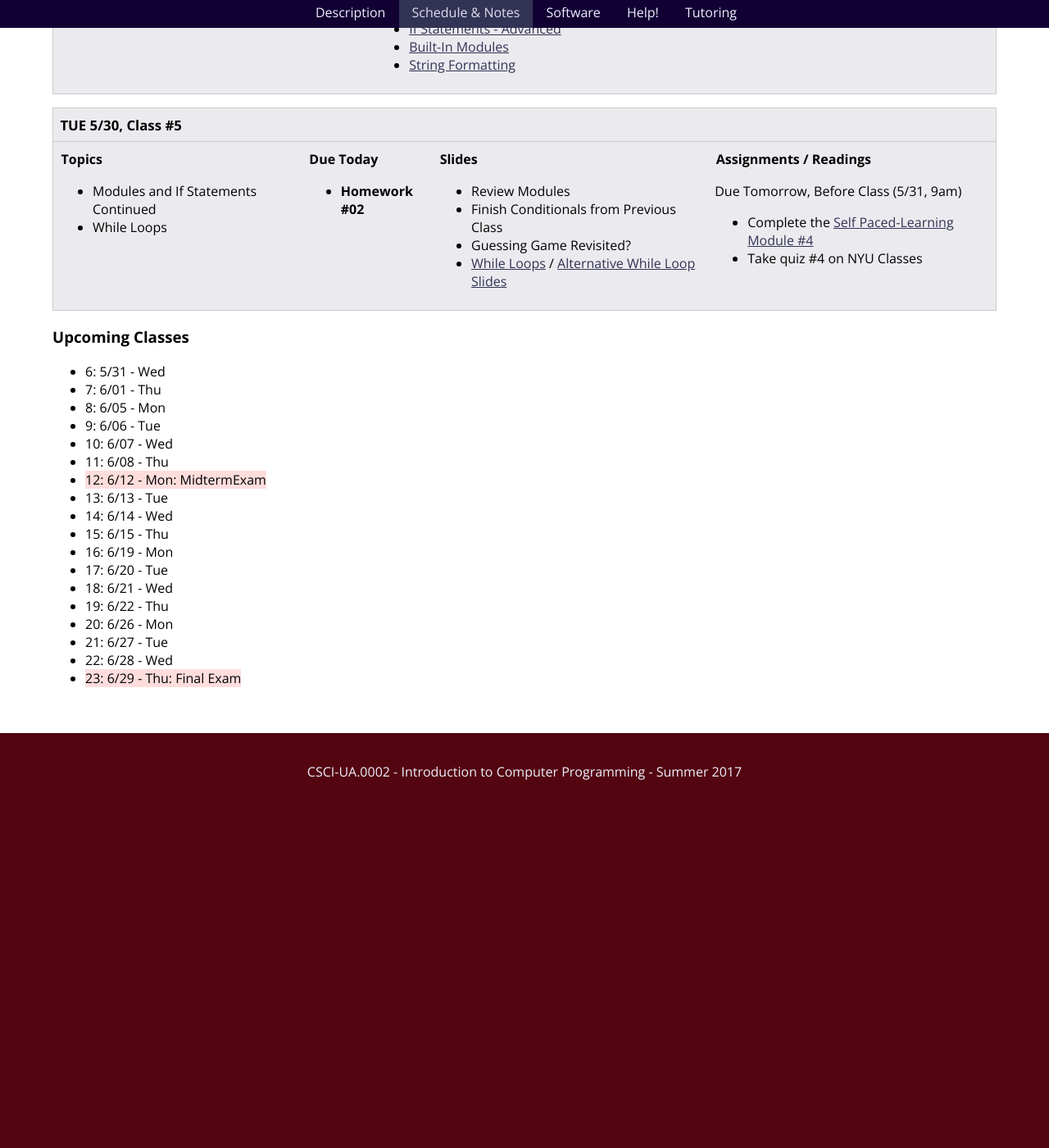
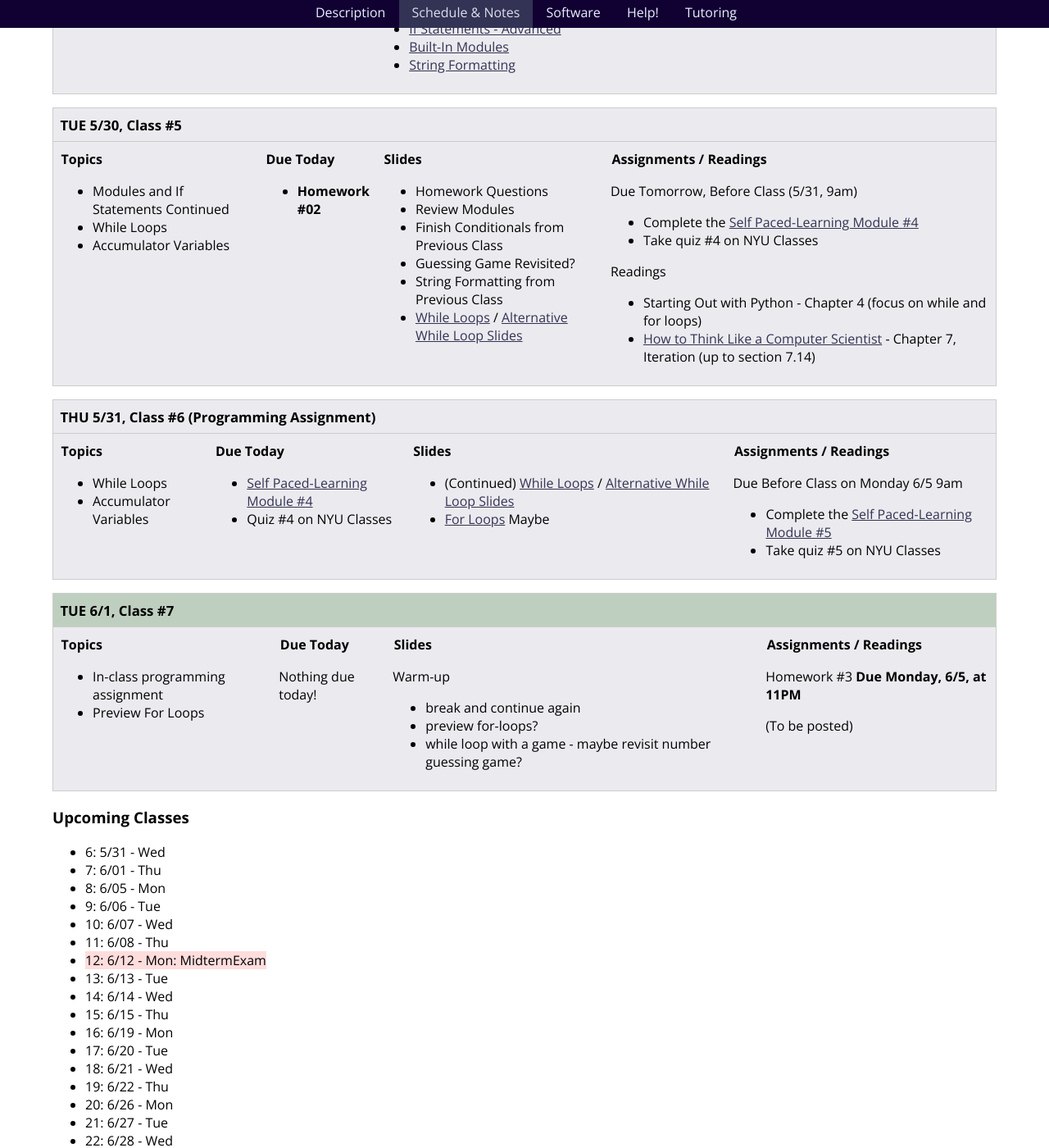
Before and after one commit to foureyes/csci-ua.0002-summer2017-001, a Jekyll site: the page built from schedule.markdown, in a window 1280 px wide and 1400 px high, scrolled down 2499 px. Shown: the whole window at 82% size. Built offline with Jekyll 4.4.1, drawn with Linux system fonts in a browser that asks for light colours; before the commit the page ends 3525 px from its top, so only the background shows below that.

Commit message:
add classes 5, 6, 7 and 8

```diff
--- a/_includes/classes/class-05.markdown
+++ b/_includes/classes/class-05.markdown
@@ -31,10 +31,11 @@ THUR
 <article class="slides" markdown="block">
 #### Slides
 
-
+* Homework Questions
 * Review Modules
 * Finish Conditionals from Previous Class
 * Guessing Game Revisited?
+* String Formatting from Previous Class
 * [While Loops](classes/07/while.html) / [Alternative While Loop Slides](classes/07/while-revisited.html)
 
 {% comment %}
@@ -67,6 +68,11 @@ Due Tomorrow, Before Class (5/31, 9am)
 
 * Complete the [Self Paced-Learning Module #4]({{ site.module4 }})
 * Take quiz #4 on NYU Classes
+
+Readings
+
+* {{ site.bookq }} - Chapter 4 (focus on while and for loops)
+* [{{ site.bookt }}](http://openbookproject.net/thinkcs/python/english3e/iteration.html) - Chapter 7, Iteration (up to section 7.14)
 
 </article>
 
--- /dev/null
+++ b/_includes/classes/class-06.markdown
@@ -0,0 +1,72 @@
+<article class="due" markdown="block">
+#### Due Today
+
+* [Self Paced-Learning Module #4]({{ site.module4 }})
+* Quiz #4 on NYU Classes
+
+<!--
+* Homework
+-->
+
+</article>
+
+<article class="slides" markdown="block">
+#### Slides
+
+* (Continued) [While Loops](classes/07/while.html) / [Alternative While Loop Slides](classes/07/while-revisited.html)
+* [For Loops](classes/07/for.html) Maybe
+
+<!--
+* [Review](classes/07/review.html)
+* [String Formatting](classes/07/string-formatting.html)
+* [Built-In Modules](classes/07/modules.html)
+-->
+</article>
+
+<article class="assignments" markdown="block">
+#### Assignments / Readings
+
+Due Before Class on Monday 6/5 9am
+
+* Complete the [Self Paced-Learning Module #5]({{ site.module5 }})
+* Take quiz #5 on NYU Classes
+
+<!--
+Readings
+
+* Read {{ site.bookq }} - Chapter 1
+
+Assignments
+
+1. [questions.py](homework/hw01/questions.py) - 9 points
+-->
+
+</article>
+<!--
+<a name="class7"></a>
+
+###Slides
+* [About Class #7](classes/07/meta.html)
+* [Review](classes/07/review.html)
+* [String Formatting](classes/07/string-formatting.html)
+* [Built-In Modules](classes/07/modules.html)
+* [While Loops](classes/07/while.html)
+
+### Readings
+__{{ site.bookq }}__
+
+* Chapter 5 on random module (pages 195 to 202)
+* Chapter 5 on math module (pages 217 to 219)
+* Chapter 5 on creating modules, but ignore that the functions in the module are returning values (pages 221 to 223)
+* Chapter 4 (up to page 130)
+
+__{{ site.bookt }}__
+
+* [{{ site.bookt }}](http://openbookproject.net/thinkcs/python/english3e/modules.html) - Chapter 12, Modules, Sections 12.1, 12.2, and 12.4
+* [{{ site.bookt }}](http://openbookproject.net/thinkcs/python/english3e/iteration.html) - Chapter 7, Iteration, Sections 7.1 through 7.8, but skipping 7.2
+
+### Vocabulary
+See [the glossary](http://openbookproject.net/thinkcs/python/english3e/modules.html#glossary) in {{ site.bookt }}, Chapter 12.
+See [the glossary](http://openbookproject.net/thinkcs/python/english3e/iteration.html#glossary) in {{ site.bookt }}, Chapter 7.
+
+-->
--- /dev/null
+++ b/_includes/classes/class-07.markdown
@@ -0,0 +1,95 @@
+<article class="due" markdown="block">
+
+#### Due Today
+
+Nothing due today!
+
+</article>
+
+<article class="slides" markdown="block">
+#### Slides
+
+
+Warm-up
+
+* break and continue again
+* preview for-loops?
+* while loop with a game - maybe revisit number guessing game?
+
+</article>
+
+<article class="assignments" markdown="block">
+#### Assignments / Readings
+
+
+Homework #3 __Due Monday, 6/5, at 11PM__
+
+(To be posted)
+
+{% comment %}
+If Statements
+
+1. [grade.py](homework/hw03/grade.py)
+2. [fortune.py](homework/hw03/fortune.py)
+3. [tip.py](homework/hw03/tip.py)
+
+While Loops
+
+1. [odds_and_evens.py](homework/hw04/odds_and_evens.py)
+2. [many_words.py](homework/hw04/many_words.py)
+3. [average_word.py](homework/hw04/average_word.py)
+{% endcomment %}
+
+<!--
+Readings
+
+* Read {{ site.bookq }} - Chapter 1
+
+Assignments
+
+1. [questions.py](homework/hw01/questions.py) - 9 points
+-->
+</article>
+<!--
+<a name="class8"></a>
+
+###Slides
+* [About Class #8](classes/08/meta.html)
+* [While Loops - Review](classes/08/while-revisited.html)
+* [For Loops](classes/08/for.html)
+
+### Readings
+__{{ site.bookq }}__
+
+* Chapter 4 on while loops
+* Chapter 4 on for loops
+
+__{{ site.bookt }}__
+
+* [{{ site.bookt }}](http://openbookproject.net/thinkcs/python/english3e/iteration.html) - Chapter 7, Iteration, Sections 7.1 through 7.8, but skipping 7.2
+
+### Vocabulary
+See [the glossary](http://openbookproject.net/thinkcs/python/english3e/iteration.html#glossary) in {{ site.bookt }}, Chapter 7.
+
+<a name="homework4"></a>
+
+### Homework #4
+
+__THERE IS NO GRACE PERIOD FOR THIS HOMEWORK; SUBMIT BEFORE DUE DATE__
+
+Note:
+
+* the due date is on __Friday__, the __27th__, and the time is __7PM__
+* see the slides on [For Loops](classes/08/for.html)
+
+* Due __February 27th__, at 7PM, __NO GRACE PERIOD__
+* Submit all files via __NYU Classes__
+* [Contact me](index.html#contact-info) if you're having trouble submitting your homework
+
+1. [questions_ch_4.py](homework/hw04/questions_ch_4.py)
+2. [forwards_backwards.py](homework/hw04/forwards_backwards.py)
+3. [exclaim_num.py](homework/hw04/exclaim_num.py)
+4. [guess.py](homework/hw04/guess.py)
+5. [dice.py](homework/hw04/dice.py)
+6. [average_word.py](homework/hw04/average_word.py)
+-->
--- a/schedule.markdown
+++ b/schedule.markdown
@@ -123,8 +123,40 @@ Schedule & Notes
 
 * Modules and If Statements Continued
 * While Loops
+* Accumulator Variables
 
 </article> {% include classes/class-05.markdown %} </div> </section>
+
+<a name="class6"></a><!---------- start --------------->
+
+<section markdown="block">
+### THU 5/31, Class #6 (Programming Assignment)
+
+<div class="class-details">
+<article class="topics" markdown="block">
+#### Topics
+
+* While Loops
+* Accumulator Variables
+
+</article> {% include classes/class-06.markdown %}</div> </section>
+
+
+<a name="class7"></a><!---------- start --------------->
+
+<section markdown="block" class="workshop">
+### TUE 6/1, Class #7
+
+<div class="class-details">
+<article class="topics" markdown="block">
+#### Topics
+
+* In-class programming assignment
+* Preview For Loops
+
+</article> {% include classes/class-07.markdown %}</div> </section>
+
+
 
 ### Upcoming Classes
 
@@ -160,36 +192,7 @@ Schedule & Notes
 
 
 
-<a name="class5"></a><!---------- start --------------->
 
-
-
-<a name="class6"></a><!---------- start --------------->
-
-<section markdown="block" class="workshop">
-### THU 2/09, Class #6 (Programming Assignment)
-
-<div class="class-details">
-<article class="topics" markdown="block">
-#### Topics
-
-* In-class programming assignment
-</article> {% include classes/06/materials.markdown %}</div> </section>
-
-
-<a name="class7"></a><!---------- start --------------->
-
-<section markdown="block">
-### TUE 2/14, Class #7
-
-<div class="class-details">
-<article class="topics" markdown="block">
-#### Topics
-
-* Modules (math, random, sys) Continued
-* While Loops
-* Accumulator Variables
-</article> {% include classes/07/materials.markdown %} </div> </section>
 
 
 <a name="class8"></a><!---------- start --------------->
```
Also changed, not shown: _includes/classes/class-08.markdown (added, +62 -0 lines), 1 other file.
